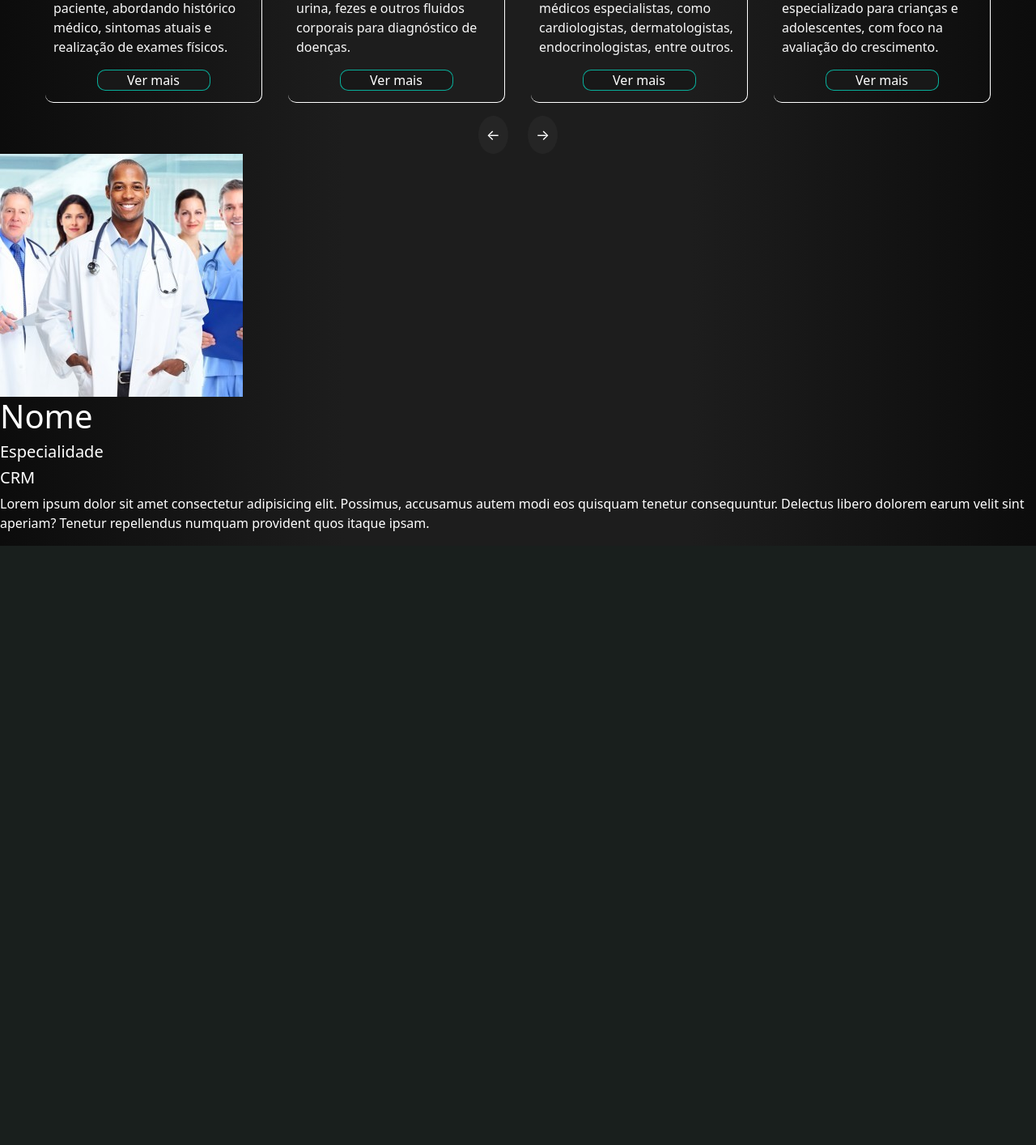
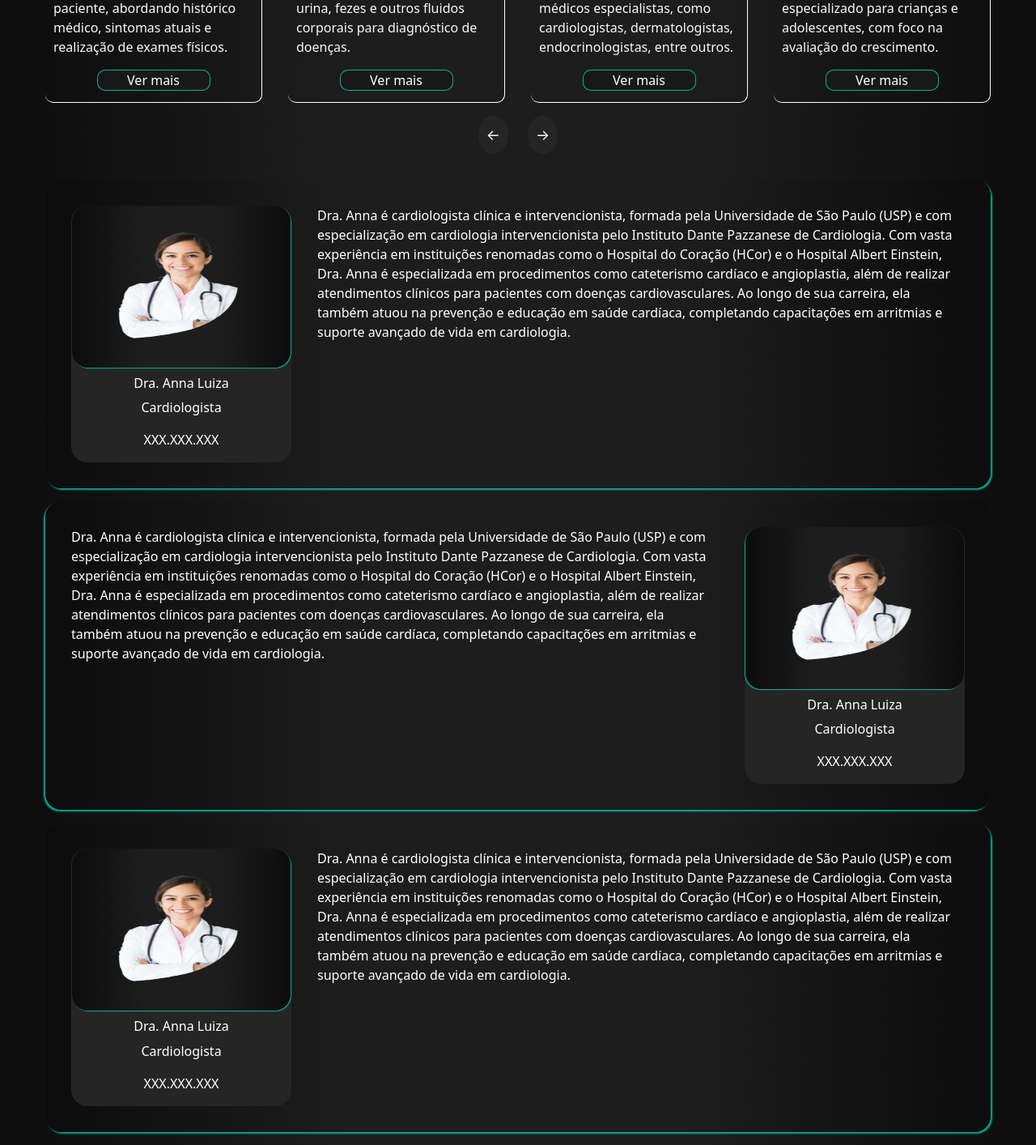
Before and after one commit to Guismx/system-medical, a PHP site: page / in a window 1280 px wide. Shown: the part 799-2213 px from the top of the page at 81% size. Before the commit the page ends 1473 px from the top, so only its background shows below. Run offline with PHP 8.4, Linux system fonts and the light colour scheme.

Commit message:
adding feature about team

```diff
--- a/css/styles.css
+++ b/css/styles.css
@@ -1,3 +1,96 @@
+body {
+    background:linear-gradient(to right, #0c0c0c, rgb(29, 29, 29), rgb(29, 29, 29), #0c0c0c);
+    color: white;
+}
+.container-fluidcolor-line {
+    background: linear-gradient(to right, #d6daff, #00ffe0a6, #00ffe0a6, #d6daff);
+    height: 3px;
+    width: 100%;
+}
+.container-nav {
+    display: flex;
+    justify-content: center;
+    align-items: center;
+    max-width: 1200px;
+    width: 100%;
+    margin: 0 auto;
+    padding: 0;
+    gap: 2rem; /* Espaçamento entre os itens */
+    padding-right: 5px; /* Padding específico à direita */
+}
+.navbar-nav .nav-link.active {
+    color: #00ffe0a6;
+}
+.navbar-nav .nav-link.active:hover{
+    color:white;
+}
+.nav-link {
+    color: #00ffe0a6;
+}
+.nav-link:hover {
+    color: white;
+}
+.dropdown-item {
+    color: #00ffe0a6;
+}
+.dropdown-menu.show{
+    background: #18211e;
+}
+.form-control {
+    background: rgb(235, 255, 255);
+}
+.btn {
+    background: rgb(33 37 41);
+    border-color: #00ffe0a6;
+    color: #00ffe0a6;
+}
+.btn:hover {
+    background: #00ffe0a6;
+    border-color: rgb(255 255 255);
+    color: rgb(33 37 41);
+}
+.section {
+    display: none;
+    padding: 20px;
+}
+
+.active {
+    display: block;
+}
+.menu-home {
+    display: flex;
+    max-width: 1200px;
+    flex-direction: center;
+    margin: 0 auto;
+
+}
+.menu-home a {
+    display: flex;
+    width: 400px;
+    justify-content: center;
+    align-items: center;
+    cursor: pointer;
+    height: 30px;
+    }
+.menu-home a:hover {
+    border-bottom: 2px solid #00ffe0a6;
+}
+        /* Estilo do container do banner */
+.banner {
+    width: 100%; /* O banner ocupa toda a largura da página */
+    height: 400px; /* Defina a altura do banner conforme necessário */
+    display: flex; /* Usa Flexbox para centralizar o conteúdo dentro do banner */
+    justify-content: center; /* Centraliza horizontalmente */
+    align-items: center; /* Centraliza verticalmente */
+    overflow: hidden; /* Garante que qualquer parte da imagem que ultrapasse seja oculta */
+}
+      /* Estilo da imagem dentro do banner */
+.banner img {
+    max-width: 1200px;
+    width: 1200px;  /* A imagem vai cobrir toda a largura do banner */
+    height: 100%; /* A imagem vai cobrir toda a altura do banner */
+    object-fit: cover; /* Faz com que a imagem cubra a área sem distorcer */
+}
 .container-servicos {
     color: rgb(255, 255, 255);
     background-color: transparend;
@@ -5,6 +98,7 @@
     margin: 0 auto;
     margin-top: 2rem;
 }
+
 .servicos-carousel {
     position: relative;
     width: 100%;
@@ -85,5 +179,80 @@
     font-size: 18px;
 }
 .carousel-controls button:hover {
-    color: #00ffe1a6;
+    color: #00ffe0a6;
 }
+
+.container-equipe {
+    margin: 0 auto;
+    padding: 1rem;
+    max-width: 1200px;
+}
+.banner-equipe {
+    background: linear-gradient(to right, #0c0c0c, rgb(29, 29, 29), rgb(29, 29, 29), #0c0c0c);
+    border-radius: 20px;
+    width: 100%;
+    color: white;;
+    display: flex;
+    padding: 2rem;
+    gap: 2rem;
+    margin-top: 1rem;
+    box-shadow: 2px 2px 2px #00ffe0a6;
+}
+.dado-equipe {
+    max-width: 400px;
+    width: 380px;
+    border-radius: 20px;
+    display: flex;
+    flex-direction: column;
+    align-items: center;
+    background: rgb(37, 37, 37);
+}
+.dado-equipe img {
+    border-radius: 20px;
+    width: 270px;
+    height: 200px;
+    background: linear-gradient(to right, #0c0c0c, rgb(29, 29, 29), rgb(29, 29, 29), #0c0c0c);
+    padding: 2rem;
+    box-shadow: 1px 1px 1px #00ffe0a6;
+    margin-bottom: 10px;
+}
+.infor-equipe {
+    display: flex;
+    max-width: 800px;
+    justify-content: center;
+}
+
+.banner-equipe2 {
+    background: linear-gradient(to right, #0c0c0c, rgb(29, 29, 29), rgb(29, 29, 29), #0c0c0c);
+    border-radius: 20px;
+    width: 100%;
+    color: white;;
+    display: flex;
+    padding: 2rem;
+    gap: 2rem;
+    margin-top: 1rem;
+    box-shadow: -2px 2px 2px #00ffe0a6;
+}
+.dado-equipe2 {
+    max-width: 400px;
+    width: 380px;
+    border-radius: 20px;
+    display: flex;
+    flex-direction: column;
+    align-items: center;
+    background: rgb(37, 37, 37);
+}
+.dado-equipe2 img {
+    border-radius: 20px;
+    width: 270px;
+    height: 200px;
+    background: linear-gradient(to right, #0c0c0c, rgb(29, 29, 29), rgb(29, 29, 29), #0c0c0c);
+    padding: 2rem;
+    margin-bottom: 10px;
+    box-shadow: -1px 1px 1px #00ffe0a6;
+}
+.infor-equipe2 {
+    display: flex;
+    max-width: 800px;
+    justify-content: center;
+}
--- a/index.php
+++ b/index.php
@@ -7,29 +7,7 @@
     <link rel="stylesheet" href="css/styles.css">
     <link rel="stylesheet" type="text/css" href="css/bootstrap.min.css">
 
-
 <style>
-      body {
-        background:linear-gradient(to right, #0c0c0c, rgb(29, 29, 29), rgb(29, 29, 29), #0c0c0c);
-        color: white;
-      }
-      .container-fluidcolor-line {
-      background: linear-gradient(to right, #d6daff, #00ffe0a6, #00ffe0a6, #d6daff);
-      height: 3px;
-      width: 100%;
-      }
-      .container-nav {
-      display: flex;
-      justify-content: center;
-      align-items: center;
-      max-width: 1200px;
-      width: 100%;
-      margin: 0 auto;
-      padding: 0;
-      gap: 2rem; /* Espaçamento entre os itens */
-      padding-right: 5px; /* Padding específico à direita */
-      }
-
       .navbar-nav .nav-link.active {
         color: #00ffe0a6;
       }
@@ -118,7 +96,7 @@
         <ul class="navbar-nav me-auto mb-2 mb-lg-0">
             <a class="nav-link active" aria-current="page" href="index.php">Inicio</a>
             <a class="nav-link active" aria-current="page" href="#servicos">Serviços</a>
-            <a class="nav-link" href="#" role="button" aria-expanded="false">Equipe</a>
+            <a class="nav-link" href="#equipe" role="button" aria-expanded="false">Equipe</a>
             <a class="nav-link" href="#" role="button" aria-expanded="false">Localização</a>
             <a class="nav-link" href="#" role="button" aria-expanded="false">Sobre</a>
             <a class="nav-link" href="login.php">Login</a>
@@ -204,16 +182,42 @@
   </div>
 </div>
 
-<div class="container-equipe">
+<div class="container-equipe" id="equipe">
   <div class="banner-equipe">
     <div class="dado-equipe">
-      <img src="./assets/consulta-geral.png" alt="">
-      <h1>Nome</h1>
-      <h5>Especialidade</h5>
-      <h5>CRM</h5>
+      <img src="./assets/medico-1.png" alt="">
+      <h6>Dra. Anna Luiza</h6>
+      <p>Cardiologista</p>
+      <p>XXX.XXX.XXX</p>
+    </div>
+
+    <div class="infor-equipe">
+      <p>
+        Dra. Anna é cardiologista clínica e intervencionista, formada pela Universidade de São Paulo (USP) e com especialização em cardiologia intervencionista pelo Instituto Dante Pazzanese de Cardiologia. Com vasta experiência em instituições renomadas como o Hospital do Coração (HCor) e o Hospital Albert Einstein, Dra. Anna é especializada em procedimentos como cateterismo cardíaco e angioplastia, além de realizar atendimentos clínicos para pacientes com doenças cardiovasculares. Ao longo de sua carreira, ela também atuou na prevenção e educação em saúde cardíaca, completando capacitações em arritmias e suporte avançado de vida em cardiologia.</p>
+    </div>
+  </div>
+
+  <div class="banner-equipe2">
+  <div class="infor-equipe2">
+      <p>Dra. Anna é cardiologista clínica e intervencionista, formada pela Universidade de São Paulo (USP) e com especialização em cardiologia intervencionista pelo Instituto Dante Pazzanese de Cardiologia. Com vasta experiência em instituições renomadas como o Hospital do Coração (HCor) e o Hospital Albert Einstein, Dra. Anna é especializada em procedimentos como cateterismo cardíaco e angioplastia, além de realizar atendimentos clínicos para pacientes com doenças cardiovasculares. Ao longo de sua carreira, ela também atuou na prevenção e educação em saúde cardíaca, completando capacitações em arritmias e suporte avançado de vida em cardiologia.</p>
+    </div>
+    <div class="dado-equipe2">
+      <img src="./assets/medico-1.png" alt="">
+      <h6>Dra. Anna Luiza</h6>
+      <p>Cardiologista</p>
+      <p>XXX.XXX.XXX</p>
+    </div>
+  </div>
+
+  <div class="banner-equipe">
+    <div class="dado-equipe">
+      <img src="./assets/medico-1.png" alt="">
+      <h6>Dra. Anna Luiza</h6>
+      <p>Cardiologista</p>
+      <p>XXX.XXX.XXX</p>
     </div>
     <div class="infor-equipe">
-      <p>Lorem ipsum dolor sit amet consectetur adipisicing elit. Possimus, accusamus autem modi eos quisquam tenetur consequuntur. Delectus libero dolorem earum velit sint aperiam? Tenetur repellendus numquam provident quos itaque ipsam.</p>
+      <p>Dra. Anna é cardiologista clínica e intervencionista, formada pela Universidade de São Paulo (USP) e com especialização em cardiologia intervencionista pelo Instituto Dante Pazzanese de Cardiologia. Com vasta experiência em instituições renomadas como o Hospital do Coração (HCor) e o Hospital Albert Einstein, Dra. Anna é especializada em procedimentos como cateterismo cardíaco e angioplastia, além de realizar atendimentos clínicos para pacientes com doenças cardiovasculares. Ao longo de sua carreira, ela também atuou na prevenção e educação em saúde cardíaca, completando capacitações em arritmias e suporte avançado de vida em cardiologia.</p>
     </div>
   </div>
 </div>
```
Also changed, not shown: assets/medico-1.png (added).
